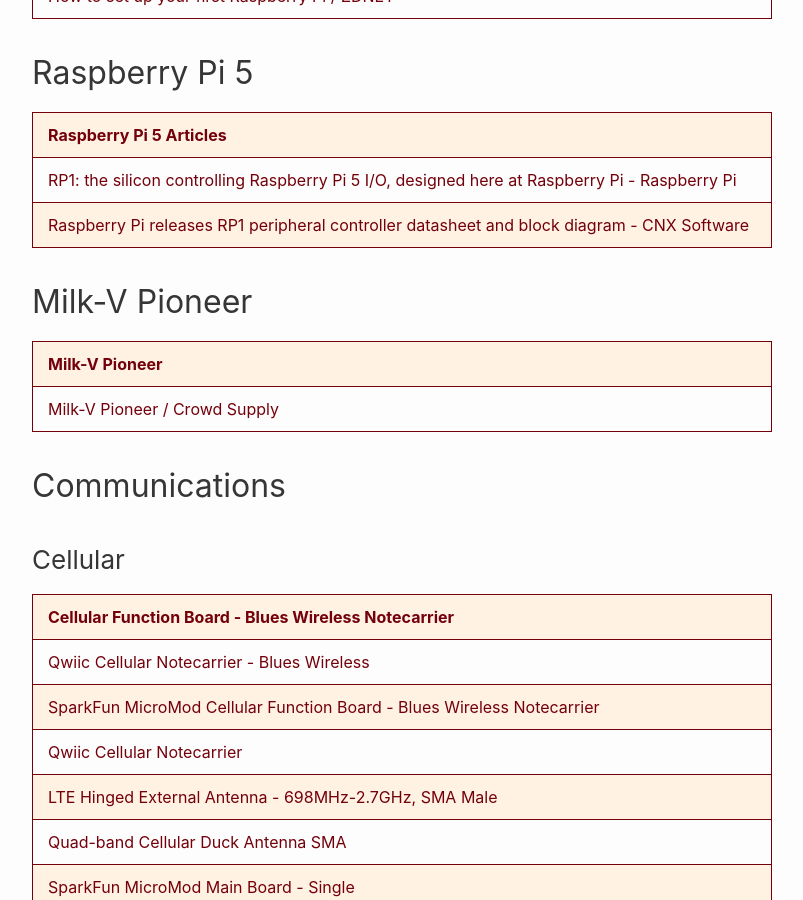
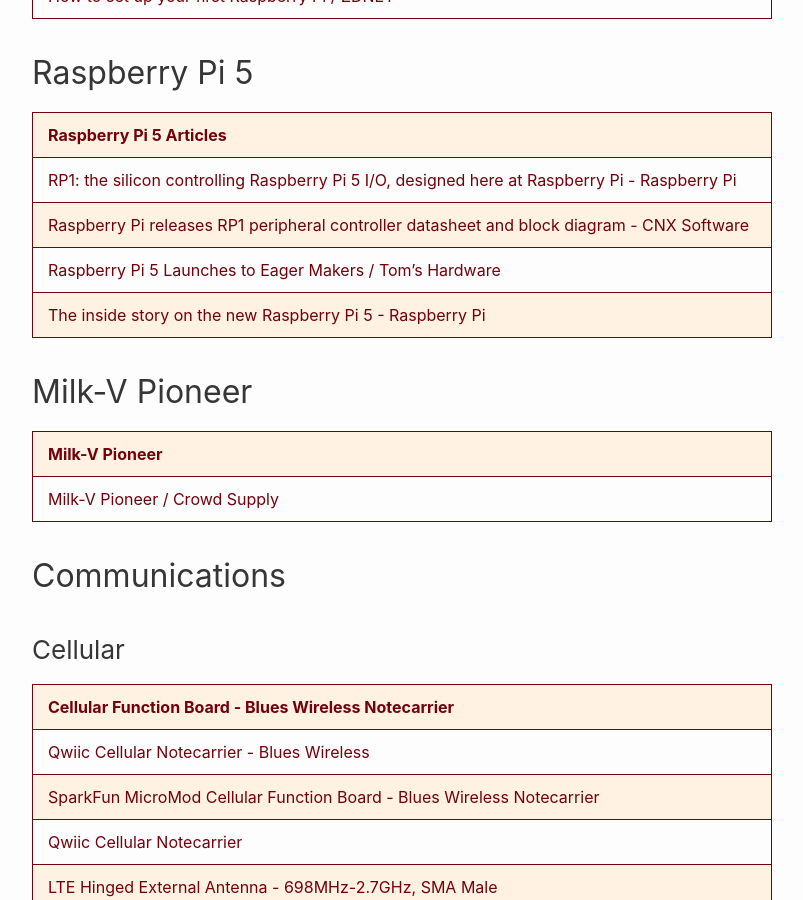
Before and after one commit to RalphHightower/RalphHightower, a Jekyll site: the page built from HardwareProjects.md, in a window 1280 px wide and 900 px high, scrolled down 7057 px. Shown: the whole window, without its empty margins (238-1041 px from the left). Built offline with Jekyll 4.4.1, drawn with Linux system fonts in a browser that asks for light colours; our own code applies the rules of GitHub Pages for plain Markdown files.

Commit message:
[docs](doc): HardwareProjects(extended)

```diff
--- a/HardwareProjects.md
+++ b/HardwareProjects.md
@@ -141,6 +141,8 @@ Expansion options
 |---|
 | [RP1: the silicon controlling Raspberry Pi 5 I/O, designed here at Raspberry Pi - Raspberry Pi](https://www.raspberrypi.com/news/rp1-the-silicon-controlling-raspberry-pi-5-i-o-designed-here-at-raspberry-pi/ ) |
 | [Raspberry Pi releases RP1 peripheral controller datasheet and block diagram - CNX Software](https://www.cnx-software.com/2023/10/07/raspberry-pi-rp1-datasheet-block-diagram/ ) |
+| [Raspberry Pi 5 Launches to Eager Makers / Tom's Hardware](https://www.tomshardware.com/news/raspberry-pi-5-launches-to-eager-makers ) |
+| [The inside story on the new Raspberry Pi 5 - Raspberry Pi](https://www.raspberrypi.com/news/the-inside-story-on-the-new-raspberry-pi-5-hackspace-72/ ) |
 
 ## Milk-V Pioneer
 
```
